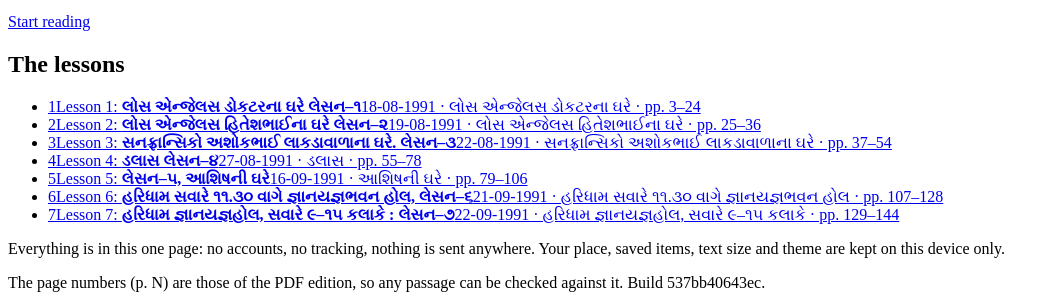
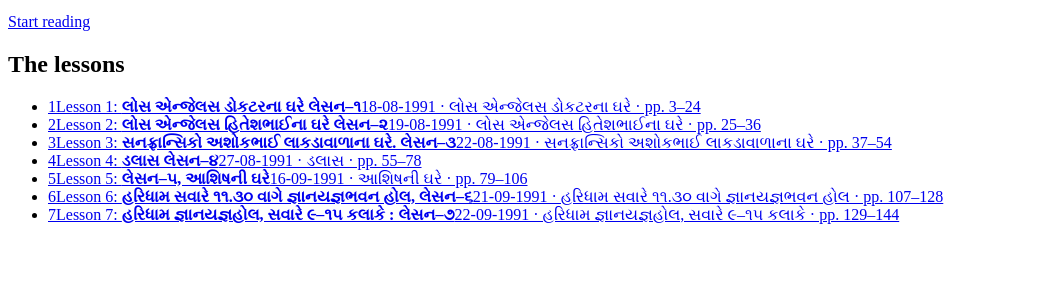
Before and after one commit to hope0369/bhram-vidhya, a plain HTML site: page index.html in a window 1280 px wide. Shown: the part 1600-1908 px from the top of the page, without its empty margins (0-1059 px from the left). After the commit the page ends 1840 px from the top, so only its background shows below. Drawn offline with Linux system fonts and the light colour scheme.

Commit message:
Remove the footer text
Co-Authored-By: Claude Sonnet 5.5 <noreply@anthropic.com>

```diff
--- a/index.html
+++ b/index.html
@@ -3,7 +3,7 @@
 <head>
 <meta charset="utf-8">
 <meta name="viewport" content="width=device-width, initial-scale=1, viewport-fit=cover">
-<meta http-equiv="Content-Security-Policy" content="default-src 'none'; script-src 'sha256-SAWYw1bdO55QOd2XWh30Ft7OID9oGJ1c5ooCHlWRI9Q='; style-src 'sha256-XCXKMf6hWThx4A4IpiEOszzz7IP5HIFAjN/6yJSIHvU='; img-src 'self' data:; connect-src 'self'; manifest-src 'self'; worker-src 'self'; base-uri 'none'; form-action 'none'">
+<meta http-equiv="Content-Security-Policy" content="default-src 'none'; script-src 'sha256-kXC2b5uoAREg+uCPP45i4qUFAozWZqyhAErPjE71F5w='; style-src 'sha256-XCXKMf6hWThx4A4IpiEOszzz7IP5HIFAjN/6yJSIHvU='; img-src 'self' data:; connect-src 'self'; manifest-src 'self'; worker-src 'self'; base-uri 'none'; form-action 'none'">
 <meta name="referrer" content="no-referrer">
 <meta name="theme-color" content="#FFF8F0" media="(prefers-color-scheme: light)">
 <meta name="theme-color" content="#170E0A" media="(prefers-color-scheme: dark)">
@@ -316,10 +316,6 @@ ul.sums{list-style:none;margin:0;padding:0;display:grid;gap:12px}
 
 <main class="shell" id="view" tabindex="-1"><noscript><p>This page needs JavaScript turned on to show the book.</p></noscript></main>
 
-<footer class="shell" lang="en">
-  <p>Everything is in this one page: no accounts, no tracking, nothing is sent anywhere. Your place, saved items, text size and theme are kept on this device only.</p>
-  <p>The page numbers (p. N) are those of the PDF edition, so any passage can be checked against it. <span id="build"></span></p>
-</footer>
 
 <dialog class="sheet" id="settings" lang="en" aria-labelledby="set-title">
   <div class="sheet-in">
@@ -343,7 +339,7 @@ ul.sums{list-style:none;margin:0;padding:0;display:grid;gap:12px}
 (function(){
 "use strict";
 const $ = id => document.getElementById(id);
-const BUILD = '537bb40643ec', NO_UPDATE = false;
+const BUILD = '4f0176e8ca16', NO_UPDATE = false;
 // Never run inside someone else's frame.
 if (window.top !== window.self){
   const box = document.createElement('div'); box.className = 'framed';
@@ -357,7 +353,6 @@ const esc = s => String(s).replace(/[&<>"']/g, c => ({'&': '&amp;', '<': '&lt;',
 const L = D.lessons, byN = new Map(L.map((l, i) => [l.n, i]));
 const SUMM = new Map(((D.summ && D.summ.lessons) || []).map(s => [s.n, s]));
 const HAS_SUMM = SUMM.size > 0;
-$('build').textContent = 'Build ' + BUILD + '.';
 
 /* ---------- storage: every access guarded; falls back to this visit's memory when the browser blocks it ---------- */
 let persisted = true;   // false after a write the browser refused: the toasts then say so
--- a/version.json
+++ b/version.json
@@ -1 +1 @@
-{"build": "537bb40643ec"}
+{"build": "4f0176e8ca16"}
```
